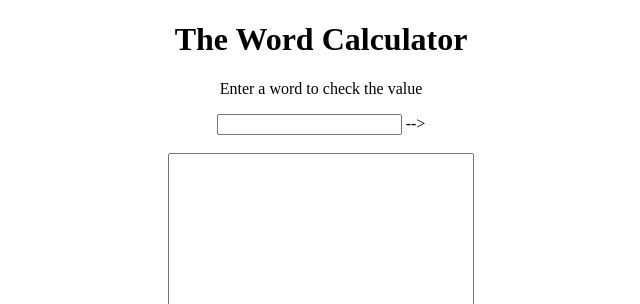
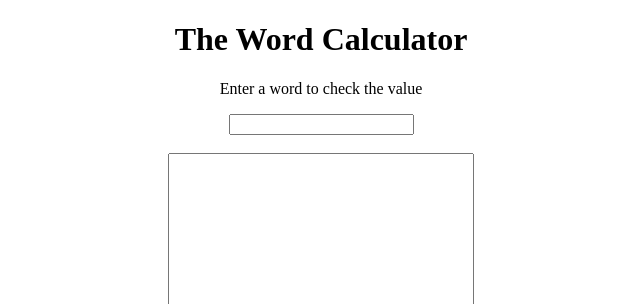
Before and after one commit to mebartsch/mebartsch.github.io, a Jekyll site: the page projects/Dollar-Word/index.html, which Jekyll copies as it is, in a window 1280 px wide. Shown: the top 304 px of the page, without its empty margins (319-959 px from the left). Built offline with Jekyll 4.4.1, drawn with Linux system fonts in a browser that asks for light colours.

Commit message:
Update index.html

```diff
--- a/projects/Dollar-Word/index.html
+++ b/projects/Dollar-Word/index.html
@@ -32,7 +32,7 @@
 	<p>Enter a word to check the value</p>
 
 	 <form action="#">   <!-- form for entering data with event handler -->
-	  <input type="text" name="txt" onkeypress="handle(event)" /> -->
+	  <input type="text" name="txt" onkeypress="handle(event)" />
 	</form>
 
 	<br>
```
